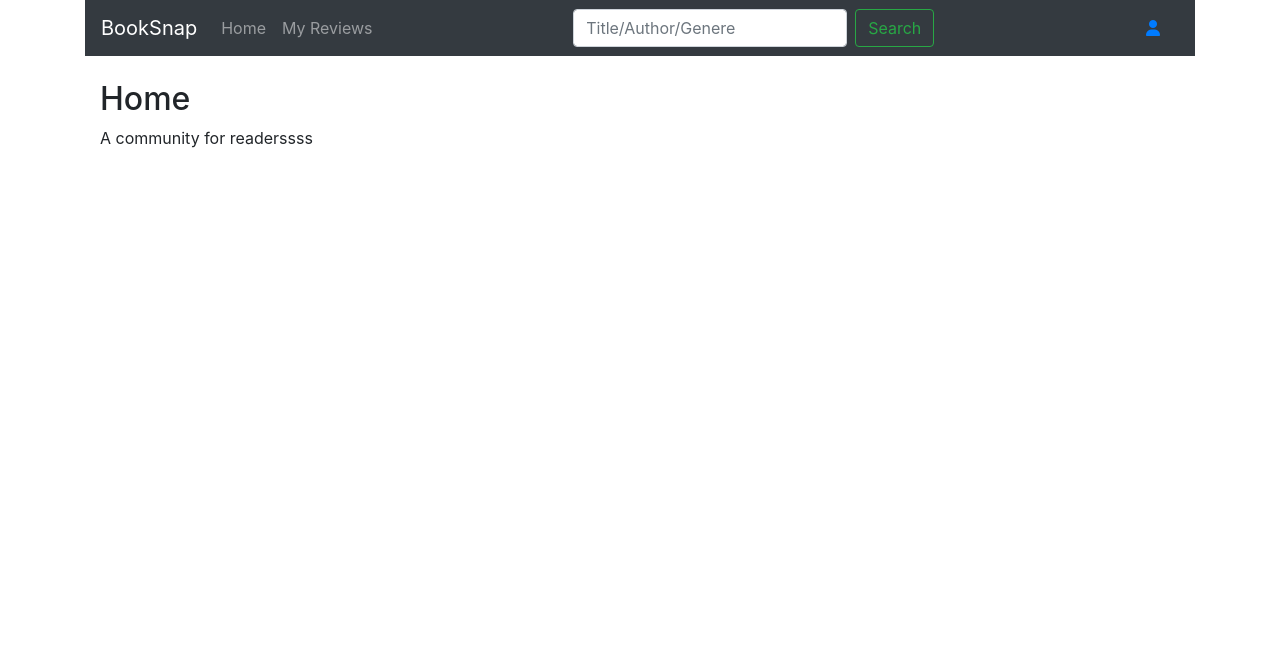
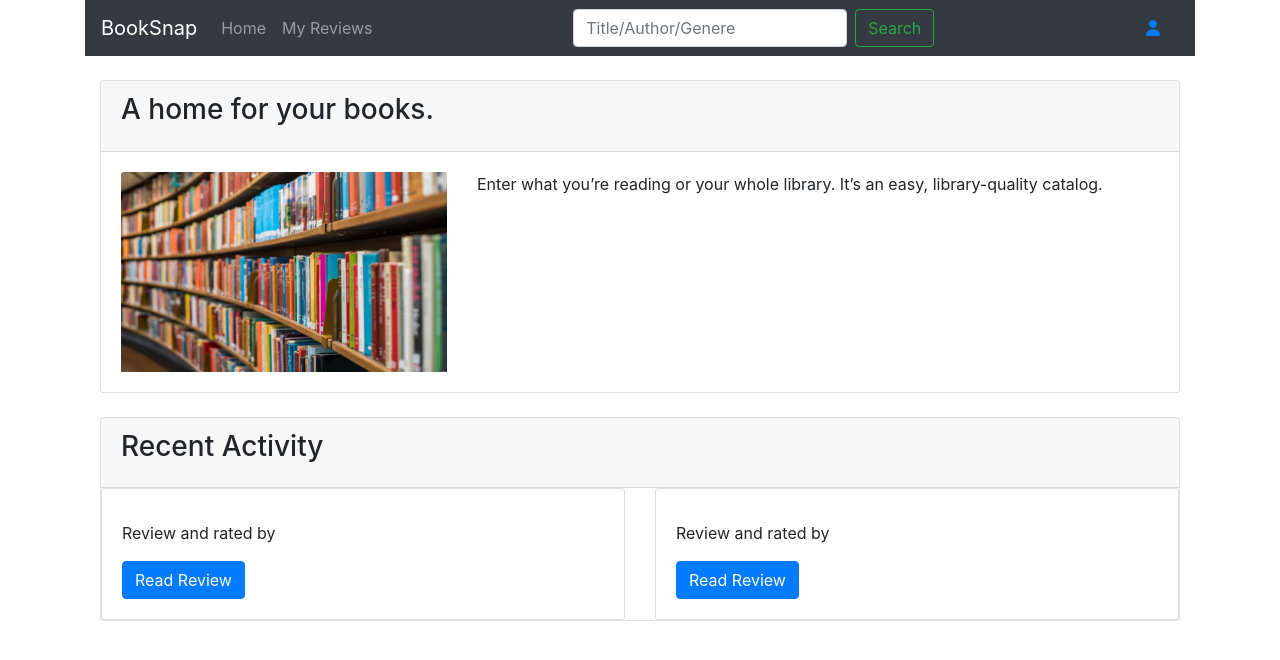
Before and after one commit to sum35h/BookSnap, a Flask app: template templates/home.html in a window 1280 px wide. Shown: the top 660 px of the page. Run offline with Flask 2, Linux system fonts and the light colour scheme; the template is opened without the code that fills it, so the values that code supplies are empty; some libraries are stand-ins or nearby versions.

Commit message:
Home page updates

```diff
--- a/templates/home.html
+++ b/templates/home.html
@@ -16,15 +16,65 @@
 
 {% if name!='Login' %}
 <div class="container">
-    <h2> Home </h2>
-    <p> A community for readerssss</p>
+    <div class="card">
+        <div class="card-header">
+            <h3 class="card-title"> A home for your books.</h3>
+        </div>
+        <div class="card-body row">
+            <div class="col-md-4 col-4"> <img class="card-img-top" src='static/library.jpg' height="200" width="80"></div>
+            <div class="col-md-8 col-8">
+                <p>
+                    Enter what you’re reading or your whole library. It’s an easy, library-quality catalog.</p>
+
+
+            </div>
+        </div>
+    </div>
 
 {% else %}
- <h2>Home</h2>
- <p> A community for readersss</p>
+<div class="card">
+    <div class="card-header">
+        <h3 class="card-title"> A home for your books.</h3>
+    </div>
+    <div class="card-body row">
+        <div class="col-md-4 col-4"> <img class="card-img-top" src='static/library.jpg' height="200" width="80"></div>
+        <div class="col-md-8 col-8">
+            <p>
+                Enter what you’re reading or your whole library. It’s an easy, library-quality catalog.</p>
+                <h4>Check it out</h4>
+                    <a href="{{url_for('login')}}">Sign up</a>
+        </div>
+    </div>
+</div>
 
- <p><a href="{{url_for('login')}}">Login/register to start posting reviews</a></p>
 {% endif %}
+<br>
+<div class="card">
+    <div class="card-header">
+        <h3 class="card-title"> Recent Activity</h3>
+    </div>
+    <div class="row">
+        <div class="col-sm-6">
+          <div class="card">
+            <div class="card-body">
+              <h5 class="card-title">{{reviews[0].book.title}}</h5>
+              <p class="card-text">Review and rated by {{reviews[0].user.username}}</p>
+              <a href="{{url_for('book_details',id=reviews[0].book.id)}}" class="btn btn-primary">Read Review</a>
+            </div>
+          </div>
+        </div>
+        <div class="col-sm-6">
+          <div class="card">
+            <div class="card-body">
+              <h5 class="card-title">{{reviews[1].book.title}}</h5>
+              <p class="card-text">Review and rated by {{reviews[1].user.username}}</p>
+              <a href="{{url_for('book_details',id=reviews[1].book.id)}}" class="btn btn-primary">Read Review</a>
+            </div>
+          </div>
+        </div>
+      </div>
+</div>
+
 </div>
 
 {% endblock %}
--- a/templates/layouts/main.html
+++ b/templates/layouts/main.html
@@ -8,7 +8,7 @@
     <meta name="author" content="">
     <link rel="icon" href="/docs/4.0/assets/img/favicons/favicon.ico">
 
-    <title>Blog Template for Bootstrap</title>
+    <title>BookSnap</title>
 
     <link rel="canonical" href="https://getbootstrap.com/docs/4.0/examples/blog/">
 
```
Also changed, not shown: static/books.jfif (added), static/library.jpg (added).
